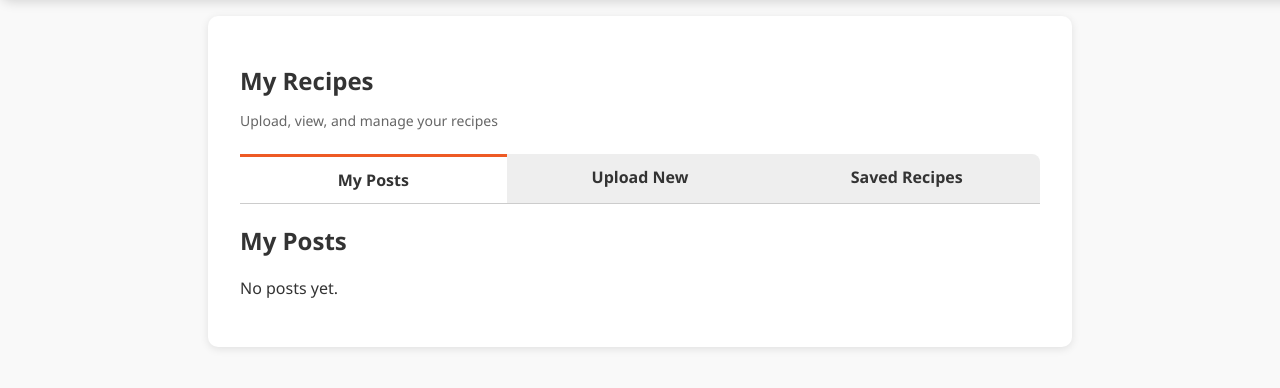
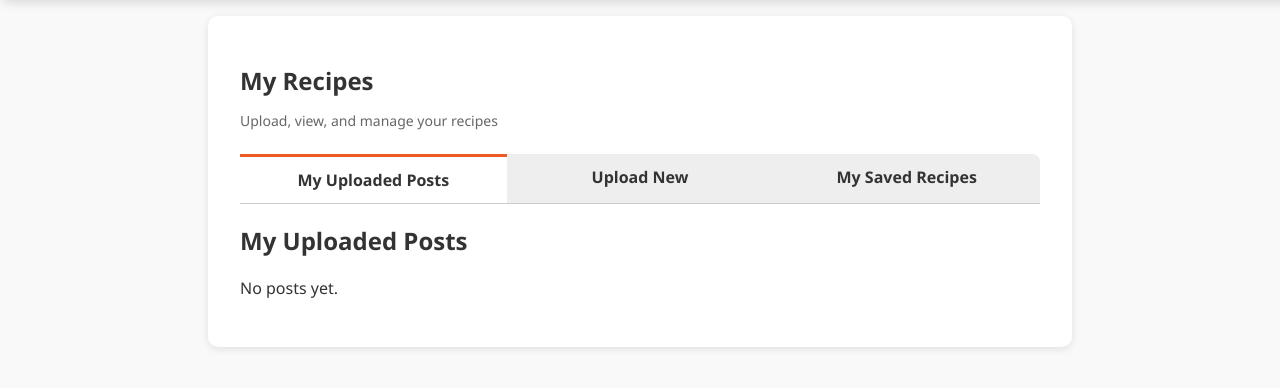
Before and after one commit to Virtual-Zhi/TasteBytes, a website: page pages/my_recipes.html in a window 1280 px wide. Shown: the part 84-472 px from the top of the page. Drawn offline with Linux system fonts and the light colour scheme.

Commit message:
Update my_recipes.html

```diff
--- a/pages/my_recipes.html
+++ b/pages/my_recipes.html
@@ -33,14 +33,14 @@
 
         <!-- Tabs -->
         <div class="tabs">
-            <div class="tab active" data-target="posts">My Posts</div>
+            <div class="tab active" data-target="posts">My Uploaded Posts</div>
             <div class="tab" data-target="upload">Upload New</div>
-            <div class="tab" data-target="saved">Saved Recipes</div>
+            <div class="tab" data-target="saved">My Saved Recipes</div>
         </div>
 
         <!-- My Posts Section -->
         <div class="content active" id="posts">
-            <h2>My Posts</h2>
+            <h2>My Uploaded Posts</h2>
             <div id="myPostsList">
                 <p>No posts yet.</p>
             </div>
@@ -103,10 +103,8 @@
             </form>
         </div>
 
-
-        <!-- Saved Recipes Section -->
         <div class="content" id="saved">
-            <h2>Saved Recipes</h2>
+            <h2>My Saved Recipes</h2>
             <div id="savedRecipesList">
                 <p>No saved recipes yet.</p>
             </div>
```
